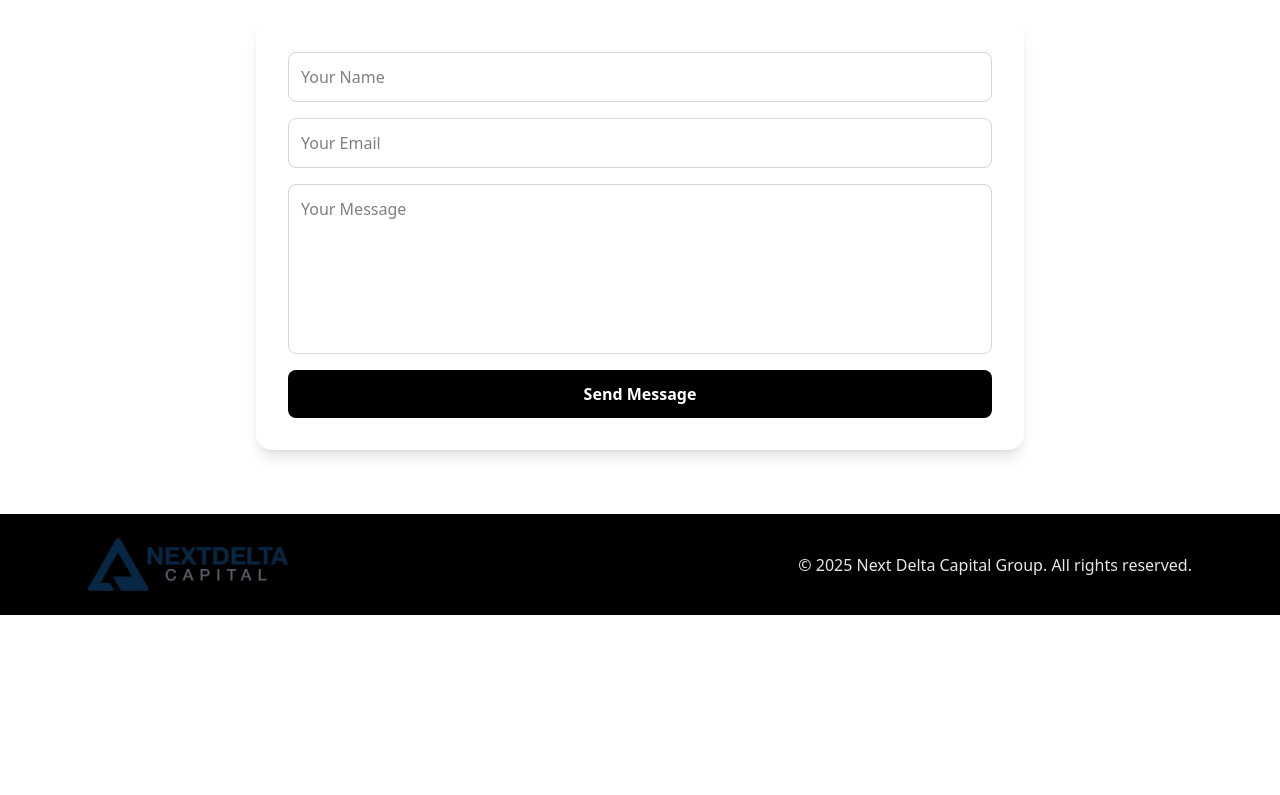
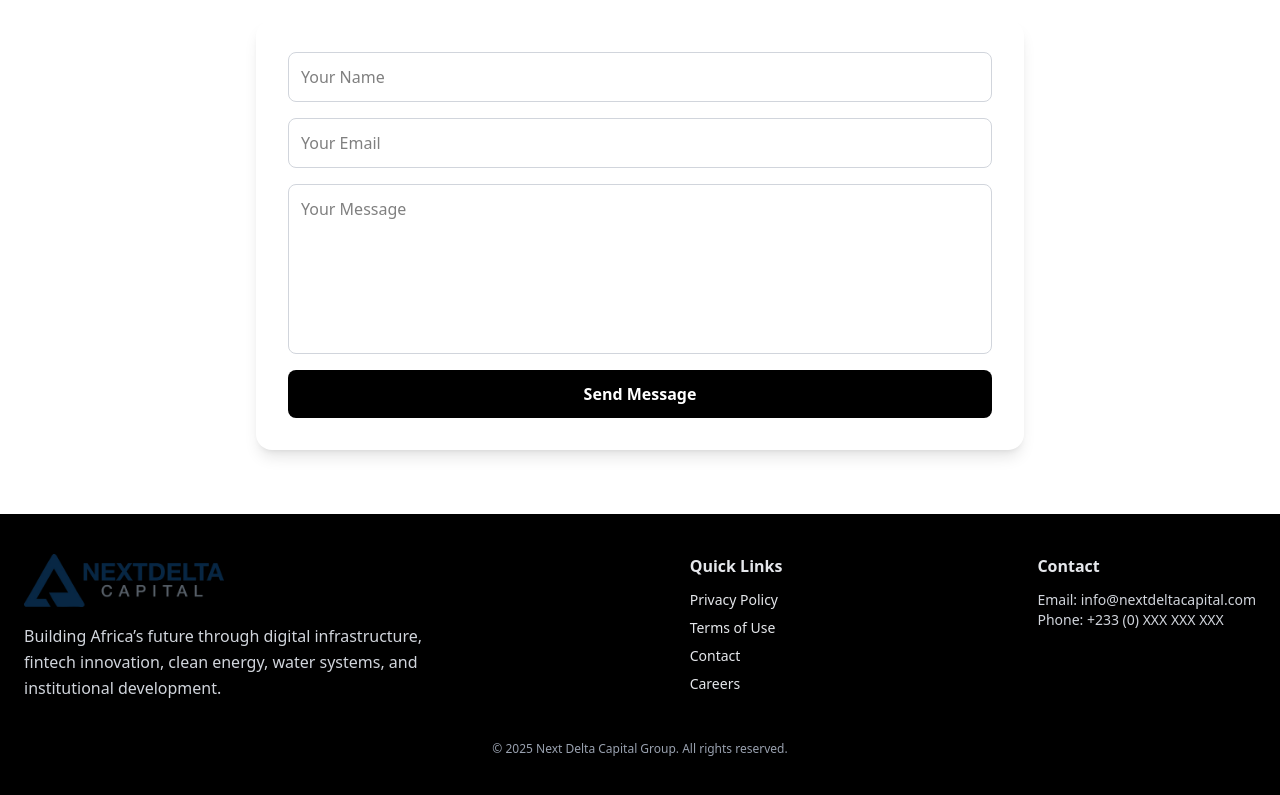
Before and after one commit to bamskydbest/NexDelta, a React (Vite) app: page /main in a window 1280 px wide. Shown: the part 4242-5037 px from the top of the page. Before the commit the page ends 4857 px from the top, so only its background shows below. Built offline with nearby package versions, Linux system fonts and the light colour scheme.

Commit message:
making nextdelta a full website

```diff
--- /dev/null
+++ b/src/components/Footer.tsx
@@ -0,0 +1,50 @@
+export default function Footer() {
+  return (
+    <footer className="bg-primary text-gray-200 py-10">
+      <div className="max-w-7xl mx-auto px-6">
+
+        {/* Top Section */}
+        <div className="flex flex-col md:flex-row md:items-start justify-between gap-10">
+
+          {/* Logo + Description */}
+          <div className="flex flex-col md:w-1/3">
+            <img
+              src="/logoo.png"
+              alt="Next Delta Logo"
+              className="w-42 md:w-50 object-contain mb-4"
+            />
+
+            <p className="text-sm md:text-base text-gray-300 leading-relaxed">
+              Building Africa’s future through digital infrastructure,
+              fintech innovation, clean energy, water systems, and
+              institutional development.
+            </p>
+          </div>
+
+          {/* Quick Links */}
+          <div>
+            <h4 className="font-semibold mb-3">Quick Links</h4>
+            <ul className="space-y-2 text-sm">
+              <li><a href="/privacy" className="hover:text-secondary">Privacy Policy</a></li>
+              <li><a href="/terms" className="hover:text-secondary">Terms of Use</a></li>
+              <li><a href="/contact" className="hover:text-secondary">Contact</a></li>
+              <li><a href="/careers" className="hover:text-secondary">Careers</a></li>
+            </ul>
+          </div>
+
+          {/* Contact Section */}
+          <div>
+            <h4 className="font-semibold mb-3">Contact</h4>
+            <p className="text-sm text-gray-300">Email: info@nextdeltacapital.com</p>
+            <p className="text-sm text-gray-300">Phone: +233 (0) XXX XXX XXX</p>
+          </div>
+        </div>
+
+        {/* Bottom Section */}
+        <div className="text-center text-gray-400 text-xs mt-10">
+          © {new Date().getFullYear()} Next Delta Capital Group. All rights reserved.
+        </div>
+      </div>
+    </footer>
+  );
+}
--- a/src/pages/Mainsite.tsx
+++ b/src/pages/Mainsite.tsx
@@ -3,6 +3,7 @@ import { motion } from "framer-motion";
 import Navbar from "../components/Navbar";
 import LeadershipSection from "../components/LeadershipSection";
 import Contact from "../components/Contact";
+import Footer from "../components/Footer";
 
 
 export default function Mainsite() {
@@ -206,20 +207,7 @@ export default function Mainsite() {
       <Contact />
 
       {/* FOOTER */}
-      <footer className="bg-primary text-gray-200 py-6">
-        <div className="max-w-6xl mx-auto px-6 flex items-center justify-between">
-          <img
-            src="/logoo.png"
-            alt="Next Delta Logo"
-            className="w-42 md:w-50 object-contain"
-          />
-          <p className="text-sm md:text-base ml-4
-          ">
-            © {new Date().getFullYear()} Next Delta Capital Group. All rights
-            reserved.
-          </p>
-        </div>
-      </footer>
+     <Footer/>
     </div>
   );
 }
```
